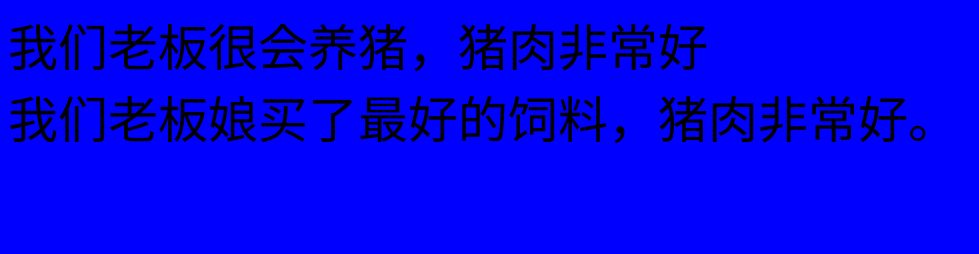
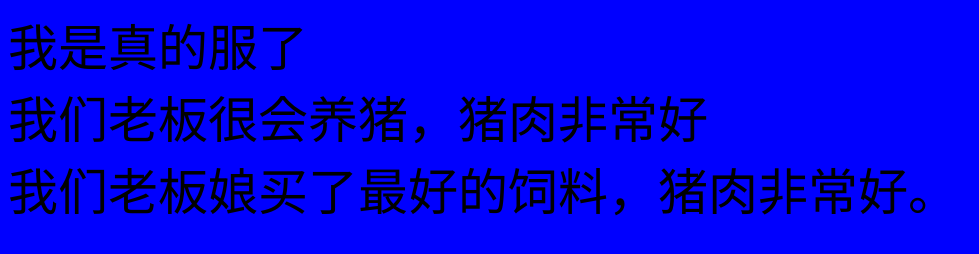
Before and after one commit to Biao9527/git-demo1, a plain HTML site: page index.html in a window 1280 px wide. Shown: the whole page, without its empty margins (0-979 px from the left). Drawn offline with Linux system fonts and the light colour scheme.

Commit message:
勾勾提交

```diff
--- a/index.html
+++ b/index.html
@@ -10,6 +10,7 @@
 </head>
 
 <body>
+    我是真的服了
     <div>
         我们老板很会养猪，猪肉非常好
         <img src="老板是猪.jpg" alt="">
@@ -20,4 +21,5 @@
     </div>
 </body>
 
+
 </html>
```
